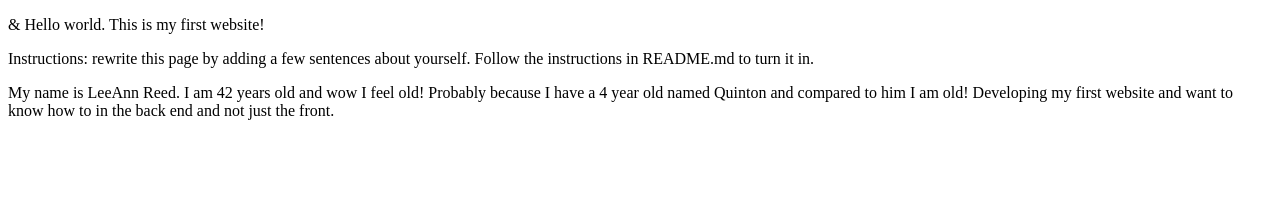
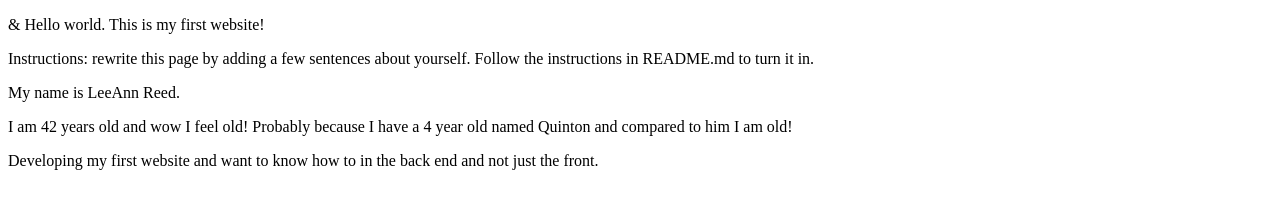
Before and after one commit to leeleeloulou/webdev_lab1, a plain HTML site: page index.html in a window 1280 px wide. Drawn offline with Linux system fonts and the light colour scheme.

Commit message:
Updating my skeleton html

```diff
--- a/index.html
+++ b/index.html
@@ -10,6 +10,8 @@
 </body>
 </html>
 <body>
-<p>My name is LeeAnn Reed. I am 42 years old and wow I feel old! Probably because I have a 4 year old named Quinton and compared to him I am old! Developing my first website and want to know how to in the back end and not just the front.</p>
+  <p> My name is LeeAnn Reed.</p>
+  <p> I am 42 years old and wow I feel old! Probably because I have a 4 year old named Quinton and compared to him I am old!</p>
+  <p> Developing my first website and want to know how to in the back end and not just the front.</p>
 </body>
 </html>
```
